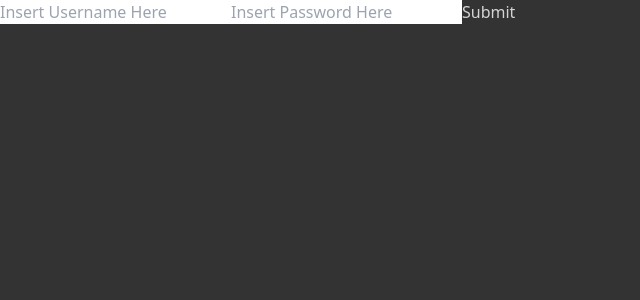
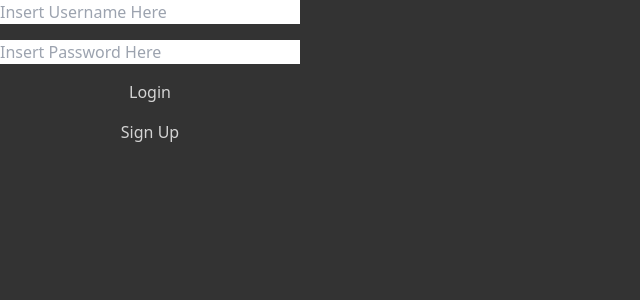
Before and after one commit to JonyHana/SpeedKeys, a React (Vite) app in the folder frontend/: page /login in a window 1280 px wide. Shown: the top 300 px of the page, without its empty margins (0-640 px from the left). Built offline with nearby package versions, Linux system fonts and the light colour scheme.

Commit message:
Small change for LoginPage; supports login and registering now.

```diff
--- a/frontend/src/pages/LoginPage.tsx
+++ b/frontend/src/pages/LoginPage.tsx
@@ -1,4 +1,4 @@
-import { useState, ChangeEvent } from 'react';
+import { useState, ChangeEvent, MouseEvent } from 'react';
 import { useNavigate } from 'react-router-dom';
 
 const LoginPage = () => {
@@ -7,11 +7,13 @@ const LoginPage = () => {
 
   const navigate = useNavigate();
 
-  const handleSubmit = async (event: ChangeEvent<HTMLFormElement>) => {
+  const handleSubmit = (event: ChangeEvent<HTMLFormElement>) => {
     event.preventDefault();
+  }
 
+  const handleClick = async (event: MouseEvent<HTMLButtonElement>) => {
     const res = await fetch(
-      `${import.meta.env.VITE_API_URL}/user/register`,
+      `${import.meta.env.VITE_API_URL}/user/${event.currentTarget.name}`,
       {
         method: 'POST',
         credentials: 'include',
@@ -22,7 +24,12 @@ const LoginPage = () => {
       }
     );
 
+    if (res.status === 401) { // Login error. Passport throws a 401 when there's no failureRedirect field set on the authenticate method.
+      console.log('Login error -> Invalid username or password.');
+    }
+    else { // Either registration error or success.
       const data = await res.json();
+      //console.log(data);
 
       if (data.error) {
         console.log('Registration error ->', data.error);
@@ -33,6 +40,7 @@ const LoginPage = () => {
       navigate('/');
       // Need to retrieve auth info after heading to index page.
       location.reload();
+    }
   }
 
   const handleInputChange = (event: ChangeEvent<HTMLInputElement>) => {
@@ -46,10 +54,11 @@ const LoginPage = () => {
 
   return (
     <div>
-      <form onSubmit={handleSubmit}>
+      <form className='w-[300px] flex flex-col gap-4' onSubmit={handleSubmit}>
         <input type='username' name='username' value={username} onChange={handleInputChange} placeholder='Insert Username Here' />
         <input type='password' name='password' value={password} onChange={handleInputChange} placeholder='Insert Password Here' />
-        <button type='submit'>Submit</button>
+        <button type='submit' name='login' onClick={handleClick}>Login</button>
+        <button type='submit' name='register' onClick={handleClick}>Sign Up</button>
       </form>
     </div>
   )
```
Also changed, not shown: 2 other files (tests, documents, lock files or other folders). Lines whose indentation alone changed are shown as unchanged.
